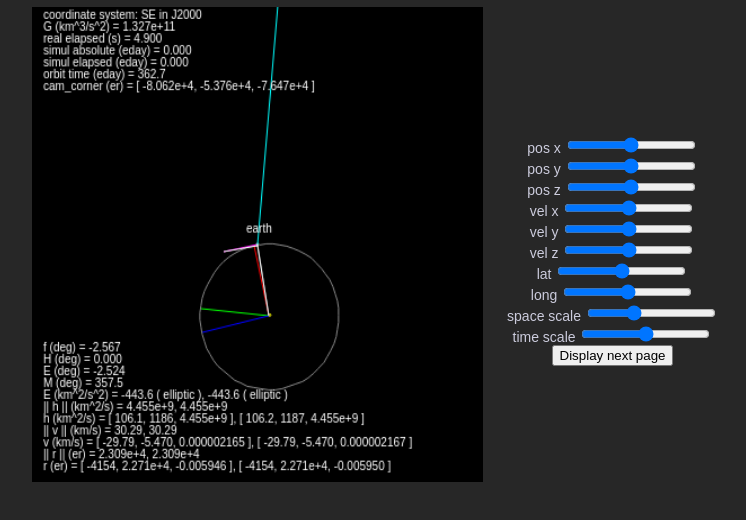
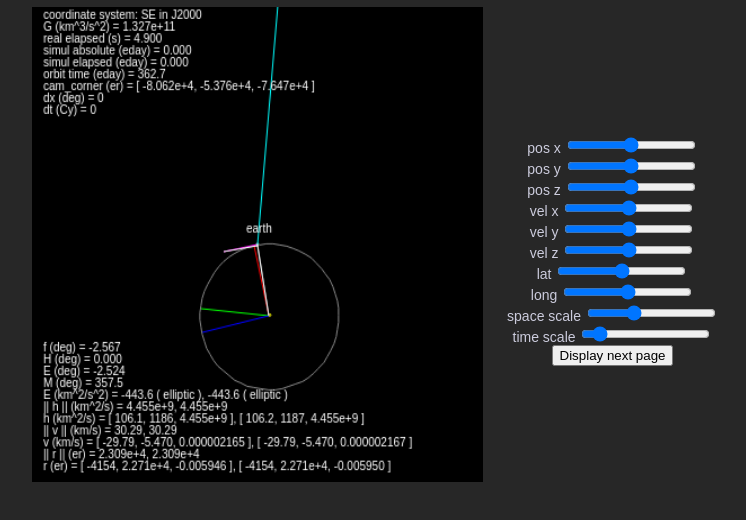
Before and after one commit to DavidFarfan/orbits, a website: page views/index.html in a window 1280 px wide. Shown: the whole page, without its empty margins (265-1011 px from the left). Drawn offline with nearby package versions, Linux system fonts and the light colour scheme; no server answers.

Commit message:
No se trabaja con inclinaciones negativas, se ajustan los parámetros segun esto

```diff
--- a/public/scripts/fisica.js
+++ b/public/scripts/fisica.js
@@ -235,6 +235,11 @@ function s_to_ms(s){
 // SEGUNDOS A DÍAS TERRESTRES
 function to_eday(s){
 	return s / EDAY;
+};
+
+// SEGUNDOS A SIGLOS TERRESTRES
+function to_century(s){
+	return s / JULIAN_CENTURY;
 };
 
 // KILÓMETROS A RADIOS TERRESTRES
--- a/public/scripts/orbit.js
+++ b/public/scripts/orbit.js
@@ -193,15 +193,21 @@ class Orbit{
 
 		// Tiempo de órbita
 		this.t = ts + this.t0;
+		this.dt = to_century( this.t - this.t0 );
+		this.da = -0.00000003 * AU * this.dt;
+		this.de = -0.00003661 * this.dt;
+		this.di = -deg_to_rad( 0.01337178 ) * this.dt;
+		this.domega = deg_to_rad( 0.31795260 + 0.24123856 ) * this.dt;
+		this.dupper_omega = -deg_to_rad( 0.24123856 ) * this.dt;
 
 		// Perturbación
 		this.perturbation = Orbit.fictional_orbit(
 			u,
-			this.a,
-			this.e,
-			this.i,
-			this.omega,
-			this.upper_omega,
+			this.a + this.da,
+			this.e + this.de,
+			this.i + this.di,
+			this.omega + this.domega,
+			this.upper_omega + this.dupper_omega,
 			this.f0,
 			this.axial_tilt
 		);
--- a/public/scripts/view.js
+++ b/public/scripts/view.js
@@ -71,6 +71,24 @@ class View{
 			+ " ]",
 			10,
 			height_p( 1 ) - 70,
+			'WHITE'
+		]);
+
+		// dx
+		request.push([
+			'print',
+			"dx (deg) = " + str( rad_to_deg( Satellite.ctrl.orbit.di ) ),
+			10,
+			height_p( 1 ) - 80,
+			'WHITE'
+		]);
+
+		// Tiempo pasado el Epoch
+		request.push([
+			'print',
+			"dt (Cy) = " + str( Satellite.ctrl.orbit.dt ),
+			10,
+			height_p( 1 ) - 90,
 			'WHITE'
 		]);
 	};
--- a/views/index.html
+++ b/views/index.html
@@ -61,7 +61,7 @@
 				</div>
 				<div class="slidecontainer">
 					<label>time scale</label>
-					<input type="range" min="-50" max="50" value="0" class="slider" id="t_scale">
+					<input type="range" min="-50" max="500" value="0" class="slider" id="t_scale">
 				</div>
 			</div>
 			<div class="flex-col" align="center">
```
Also changed, not shown: 1 other file.
